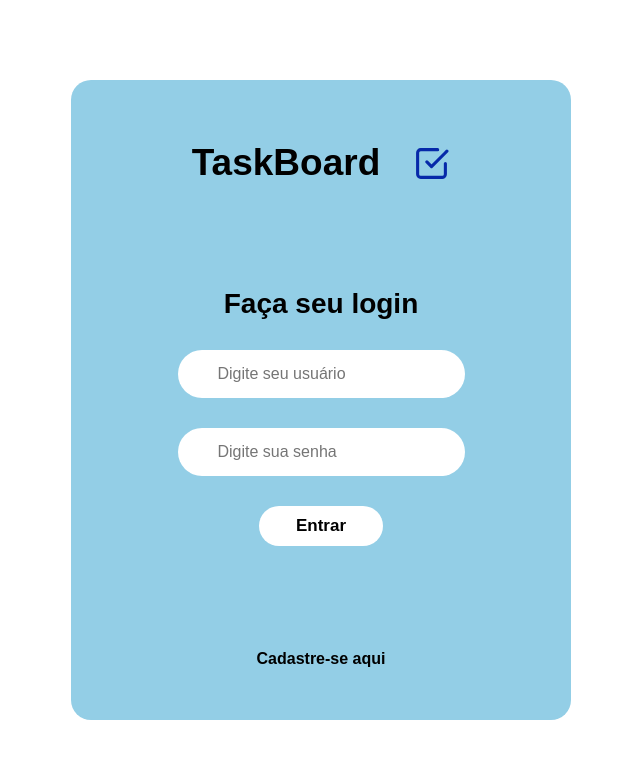
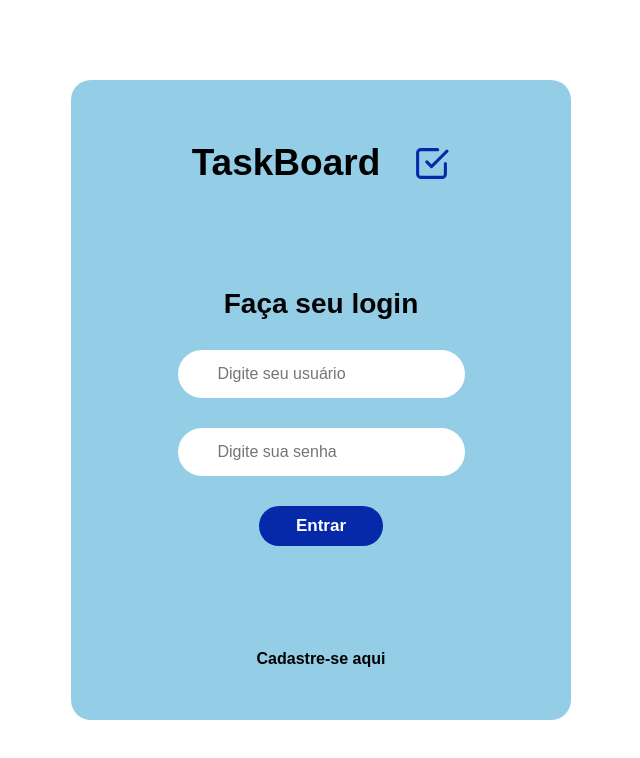
Before and after one commit to dsm-cefet-rj/trabalho-integrado-2020-1-grupo-6, a React (Create React App) app in the folder Front-end/: page / in a window 1280 px wide. Shown: the top 758 px of the page, without its empty margins (319-959 px from the left). Built offline with nearby package versions, Linux system fonts and the light colour scheme.

Commit message:
finalizei login

```diff
--- a/Front-end/src/pages/Login/login.css
+++ b/Front-end/src/pages/Login/login.css
@@ -55,13 +55,14 @@ h2 {
 
 #btnEntrar {
   border: none;
-  background-color: white;
+  background-color: rgb(6, 41, 169);
   border-radius: 25px;
   padding: 10px 37px;
   font-size: 17px;
   outline: none;
   margin-top: 30px;
   font-weight: bold;
+  color: white;
   font-family: "Montserrat", sans-serif;
 }
 
```
